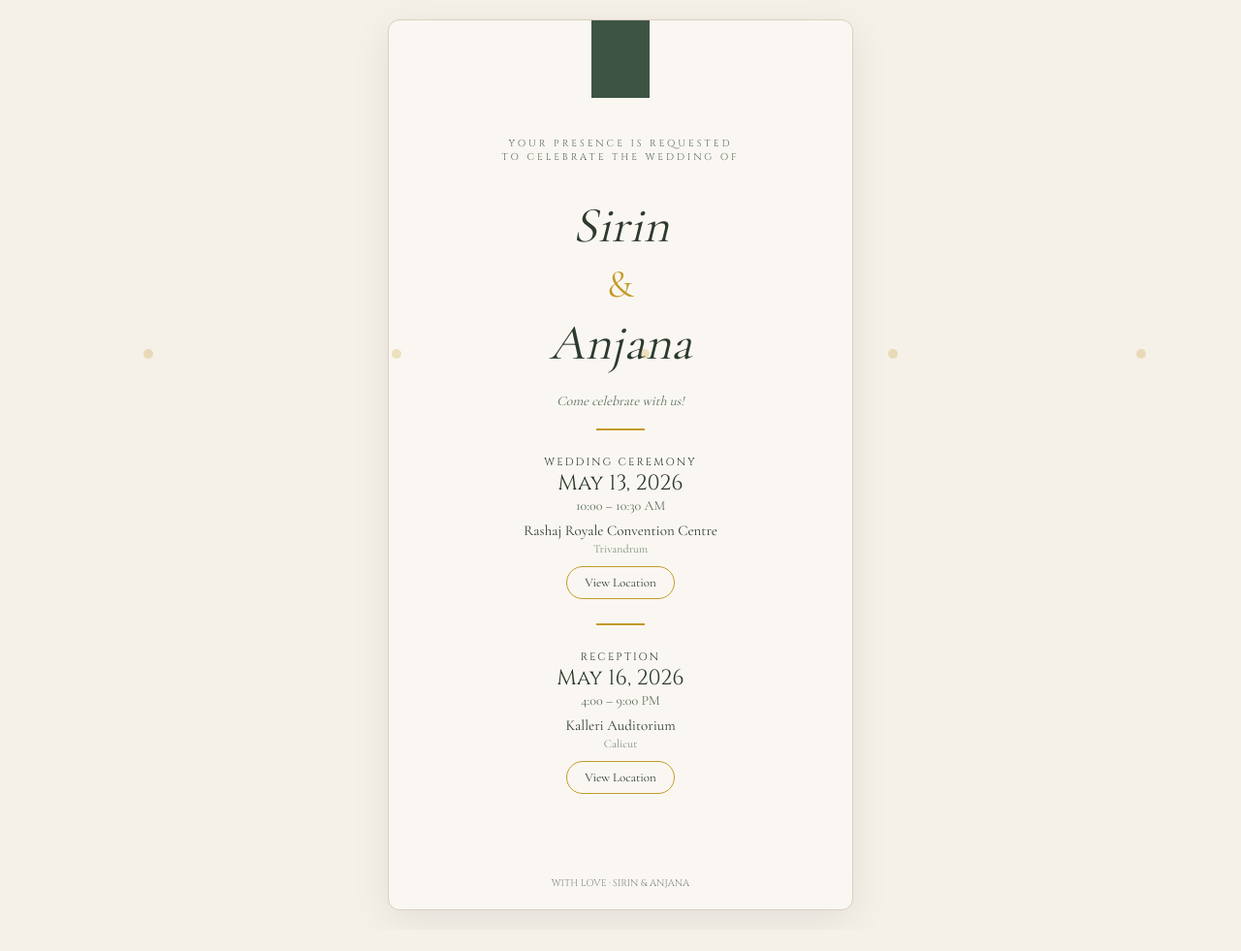
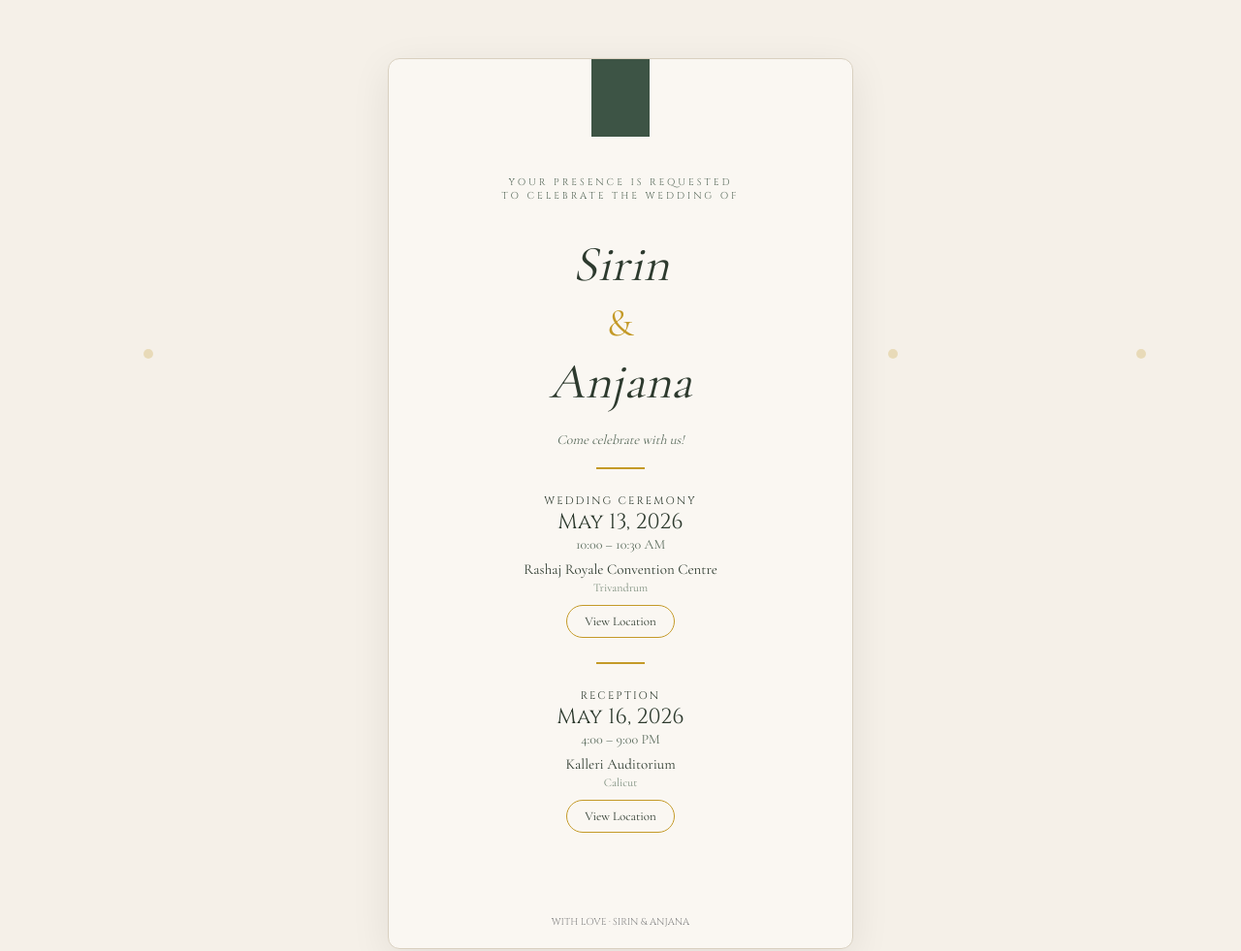
Before and after one commit to sirinotk/wedding-invite, a plain HTML site: page index.html in a window 1280 px wide. Shown: the whole page at 97% size. Before the commit the page ends 959 px from the top, so only its background shows below. Drawn offline with nearby package versions, Linux system fonts and the light colour scheme.

Commit message:
Update index.html

```diff
--- a/index.html
+++ b/index.html
@@ -16,13 +16,12 @@ body {
   color: #2d3a2e;
   display: flex;
   justify-content: center;
-  align-items: center;
+  align-items: flex-start;
   min-height: 100vh;
   padding: 20px;
-  overflow: hidden;
 }
 
-/* Card Animation */
+/* CARD */
 .card {
   background: #faf7f2;
   max-width: 480px;
@@ -31,24 +30,15 @@ body {
   box-shadow: 0 10px 40px rgba(0,0,0,0.08);
   border-radius: 12px;
   overflow: hidden;
-  animation: slideUp 1.2s ease-out;
+
+  opacity: 0;
+  transform: translateY(80px);
+  transition: all 1s ease;
+
+  margin: 40px 0;
 }
 
-@keyframes slideUp {
-  0% {
-    opacity: 0;
-    transform: translateY(60px) scale(0.98);
-  }
-  60% {
-    opacity: 1;
-    transform: translateY(-10px) scale(1.01);
-  }
-  100% {
-    transform: translateY(0) scale(1);
-  }
-}
-
-/* Content stagger animation */
+/* CONTENT ANIMATION */
 .content > * {
   opacity: 0;
   transform: translateY(20px);
@@ -163,7 +153,7 @@ body {
   color: white;
 }
 
-/* Music Button */
+/* MUSIC BUTTON */
 #musicBtn {
   position: fixed;
   bottom: 20px;
@@ -177,7 +167,7 @@ body {
   display: none;
 }
 
-/* Floating animation */
+/* FLOATING */
 .leaves span {
   position: fixed;
   width: 10px;
@@ -211,11 +201,13 @@ body {
 
 <body>
 
+<!-- MUSIC -->
 <audio id="bgMusic" loop>
   <source src="music.mp3" type="audio/mpeg">
 </audio>
 <button id="musicBtn">♪ Play Music</button>
 
+<!-- FLOATING -->
 <div class="leaves">
   <span></span><span></span><span></span><span></span><span></span>
 </div>
@@ -269,20 +261,27 @@ Kalleri Auditorium<br>
 
 </div>
 
+<!-- SCRIPT (IMPORTANT FOR SLIDE) -->
 <script>
+window.addEventListener("load", () => {
+  const card = document.querySelector(".card");
   const music = document.getElementById("bgMusic");
   const btn = document.getElementById("musicBtn");
 
-window.addEventListener("load", () => {
+  setTimeout(() => {
+    card.style.opacity = "1";
+    card.style.transform = "translateY(0)";
+  }, 300);
+
   music.play().catch(() => {
     btn.style.display = "block";
-  });
   });
 
   btn.onclick = () => {
     music.play();
     btn.innerText = "♪ Playing";
   };
+});
 </script>
 
 </body>
```
Lines whose indentation alone changed are shown as unchanged.
